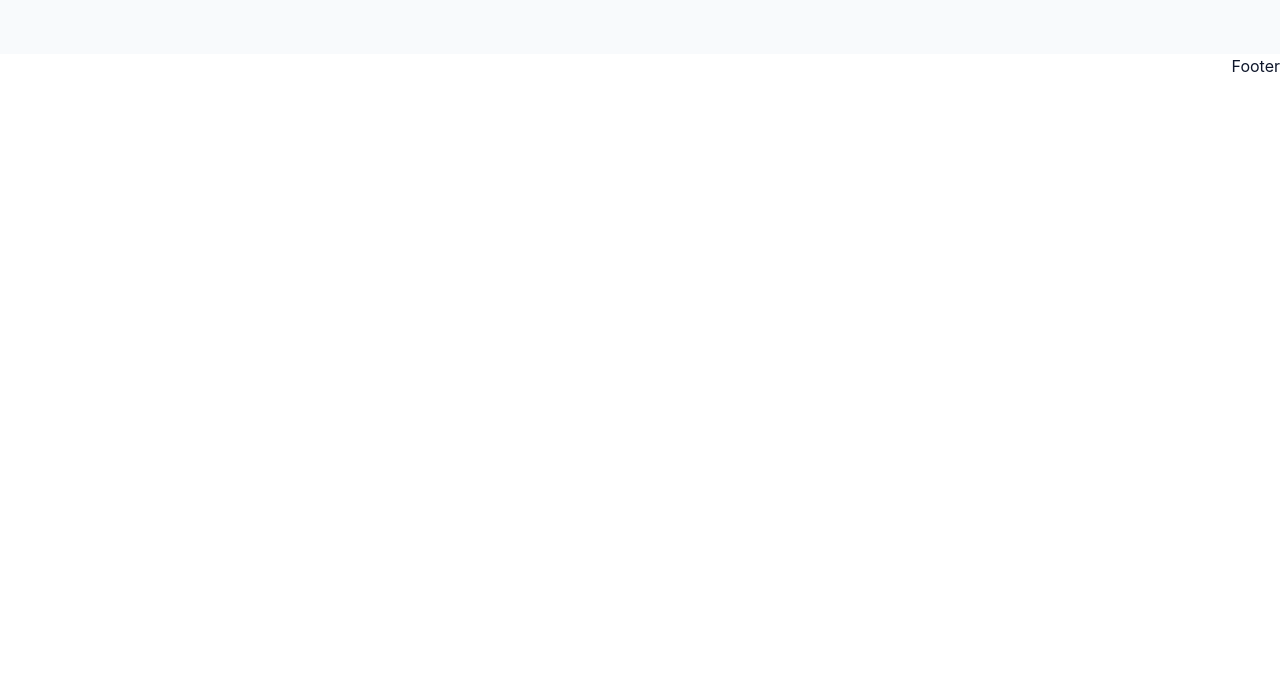
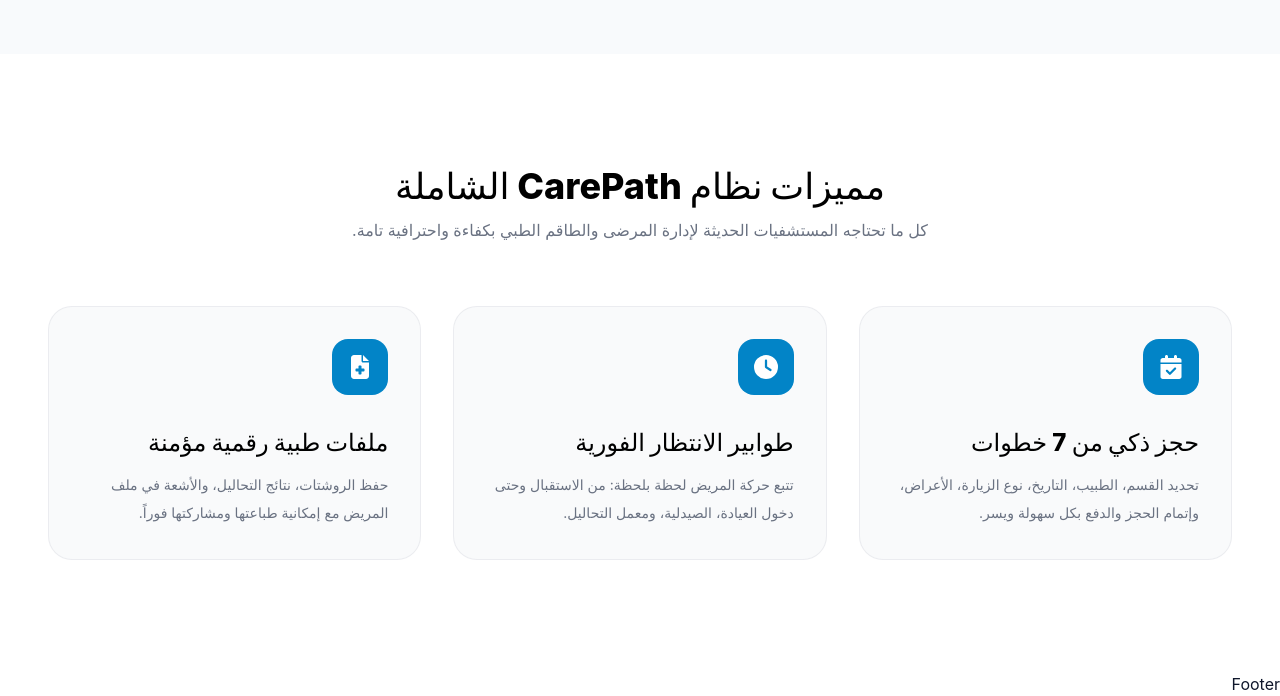
Before and after one commit to Malk-Ayman01/Hospital_System, a React (Vite) app in the folder Hospital_System/: page / in a window 1280 px wide. Shown: the part 826-1522 px from the top of the page. Before the commit the page ends 904 px from the top, so only its background shows below. Built offline with nearby package versions, Linux system fonts and the light colour scheme.

Commit message:
Features section in home page

```diff
--- a/Hospital_System/src/pages/Home.jsx
+++ b/Hospital_System/src/pages/Home.jsx
@@ -8,13 +8,45 @@
   FaHospital,
   FaArrowLeft,
   FaClipboardCheck,
+  FaClock,
+  FaFileMedical,
 
 } from "react-icons/fa6";
-import { SiGoogleanalytics } from "react-icons/si";
+import {
+    SiGoogleanalytics,
+
+ } from "react-icons/si";
+
+
+
+ const features = [
+    {
+      title: "حجز ذكي من 7 خطوات",
+      description:
+        "تحديد القسم، الطبيب، التاريخ، نوع الزيارة، الأعراض، وإتمام الحجز والدفع بكل سهولة ويسر.",
+      icon: <FaCalendarCheck />,
+
+    },
+    {
+      title: "طوابير الانتظار الفورية",
+      description:
+        "تتبع حركة المريض لحظة بلحظة: من الاستقبال وحتى دخول العيادة، الصيدلية، ومعمل التحاليل.",
+      icon: <FaClock />,
+
+    },
+    {
+      title: "ملفات طبية رقمية مؤمنة",
+      description:
+        "حفظ الروشتات، نتائج التحاليل، والأشعة في ملف المريض مع إمكانية طباعتها ومشاركتها فوراً.",
+      icon: <FaFileMedical />,
+
+    },
+  ];
 
 
 export default function Home() {
   return (
+    <>
     <section
       dir="rtl"
       className="min-h-screen bg-slate-50 px-5 py-12 sm:px-8 lg:px-12 lg:py-20"
@@ -207,5 +239,54 @@
         </div>
       </div>
     </section>
+
+
+    {/*  Features Section */}
+
+    <section className="bg-white px-6 py-20 lg:px-12 lg:py-28">
+      <div className="mx-auto max-w-[1300px]">
+
+        {/* Header */}
+        <div className="mb-16 text-center">
+          <h2 className="text-3xl font-extrabold text-black lg:text-4xl">
+            مميزات نظام CarePath الشاملة
+          </h2>
+
+          <p className="mx-auto mt-3 max-w-2xl text-base text-gray-500">
+            كل ما تحتاجه المستشفيات الحديثة لإدارة المرضى والطاقم الطبي بكفاءة
+            واحترافية تامة.
+          </p>
+        </div>
+
+        {/* Cards */}
+        <div className="grid grid-cols-1 gap-6 md:grid-cols-3 lg:gap-8">
+          {features.map((feature, index) => (
+            <div
+              key={index}
+              className="rounded-3xl border border-gray-200/70 bg-gray-50 p-8 text-right transition-all duration-300 hover:-translate-y-1 hover:shadow-lg"
+            >
+              {/* Icon */}
+              <div
+                className={`mb-8 flex h-14 w-14 items-center justify-center rounded-2xl text-2xl bg-primary text-white`}
+              >
+                {feature.icon}
+              </div>
+
+              {/* Title */}
+              <h3 className="mb-3 text-2xl font-extrabold text-black">
+                {feature.title}
+              </h3>
+
+              {/* Description */}
+              <p className="text-sm leading-7 text-gray-500">
+                {feature.description}
+              </p>
+            </div>
+          ))}
+        </div>
+
+      </div>
+    </section>
+</>
   );
 }
```
